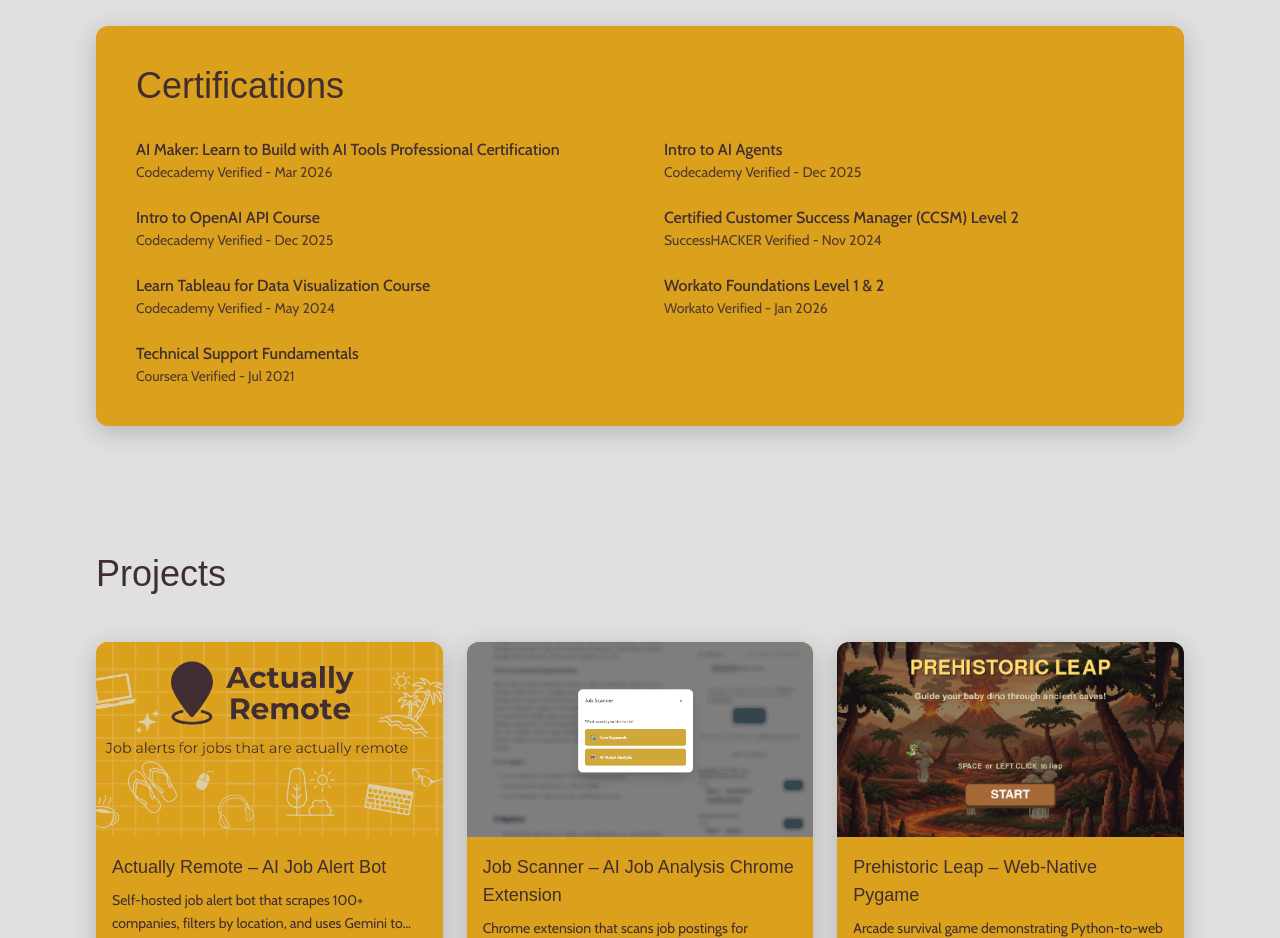
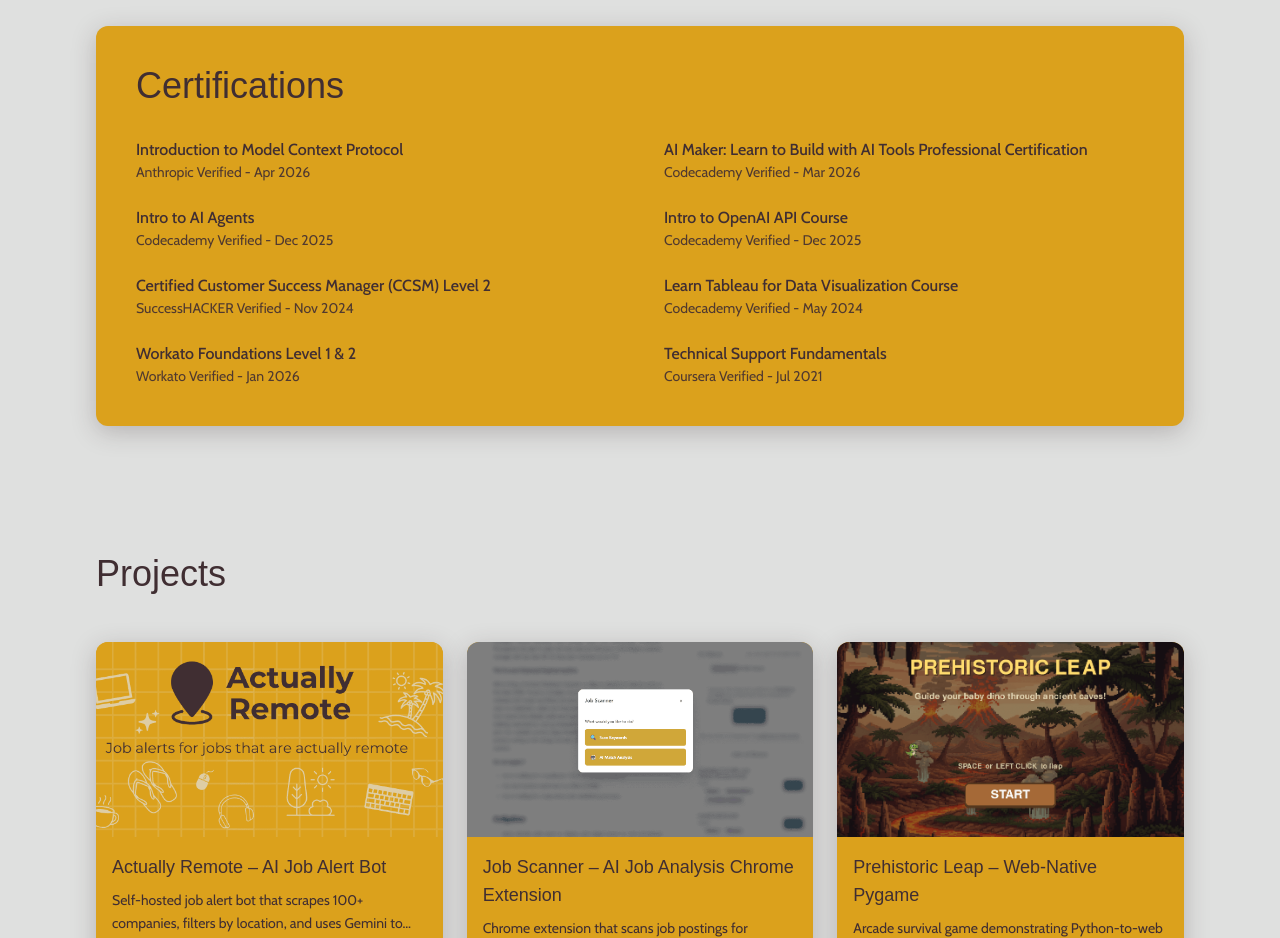
Before and after one commit to cslylla/new-portfolio, a Next.js app: page / in a window 1280 px wide. Shown: the part 2440-3378 px from the top of the page. Built offline with nearby package versions, Linux system fonts and the light colour scheme; no server answers; a web font is replaced by a local one.

Commit message:
Add new certificate

```diff
--- a/src/components/Certifications.tsx
+++ b/src/components/Certifications.tsx
@@ -4,6 +4,7 @@
 
 const certifications = [
 
+  { name: "Introduction to Model Context Protocol", issuer: "Anthropic Verified", date: "Apr 2026" },
   { name: "AI Maker: Learn to Build with AI Tools Professional Certification", issuer: "Codecademy Verified", date: "Mar 2026" },
   { name: "Intro to AI Agents", issuer: "Codecademy Verified", date: "Dec 2025" },
   { name: "Intro to OpenAI API Course", issuer: "Codecademy Verified", date: "Dec 2025" },
```
